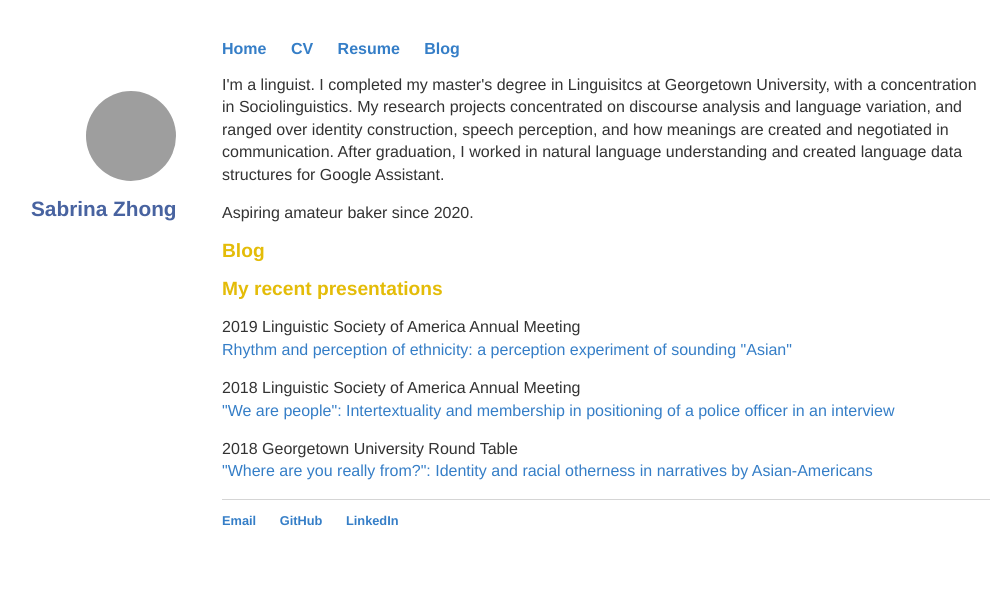
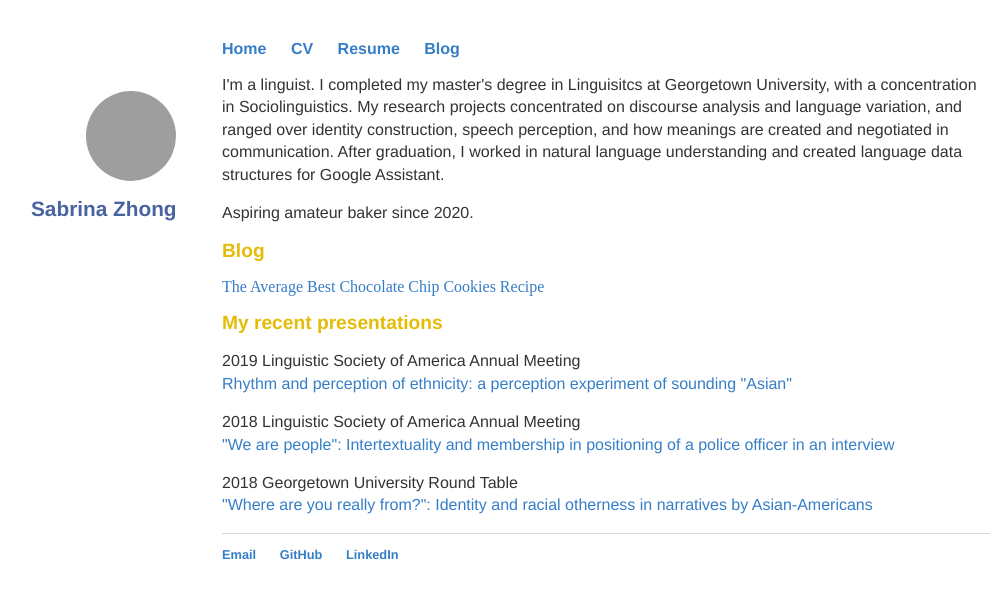
Before and after one commit to sabrinazhong/sabrinazhong.github.io, a Jekyll site: the page built from index.html, in a window 1280 px wide, cut to the strip 0-599 px from the top of the page. Shown: the whole strip, without its empty margins (34-1041 px from the left). Built offline with Jekyll 4.4.1, drawn with Linux system fonts in a browser that asks for light colours; grey boxes are pictures that could not be loaded.

Commit message:
Update index.html

```diff
--- a/index.html
+++ b/index.html
@@ -13,6 +13,7 @@ title: Sabrina Zhong, Personal Website
 	<p>Aspiring amateur baker since 2020. </p>
 
 	<h2>Blog</h2>
+	<a href="https://sabrinazhong.github.io/blog/2020/04/06/recipe">The Average Best Chocolate Chip Cookies Recipe</a>
 
 	<h2>My recent presentations</h2>
 	<p>2019 Linguistic Society of America Annual Meeting<br>
```
